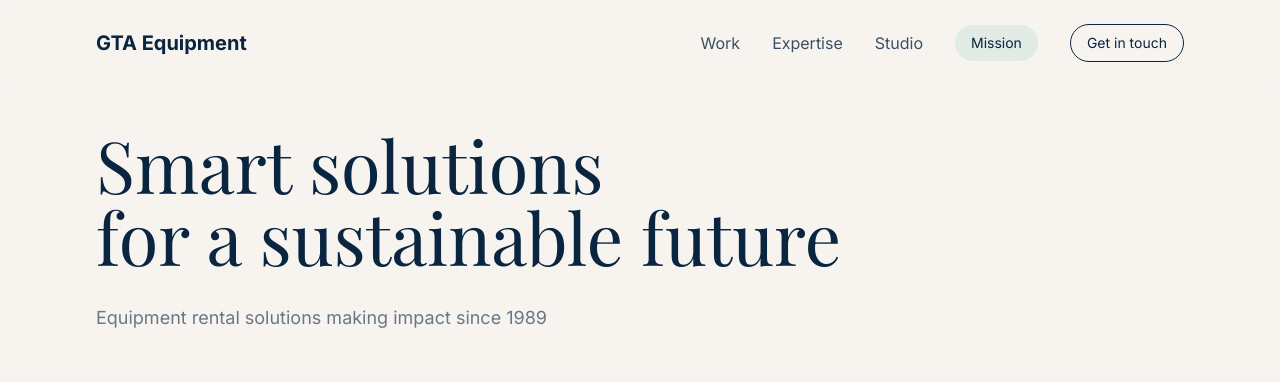
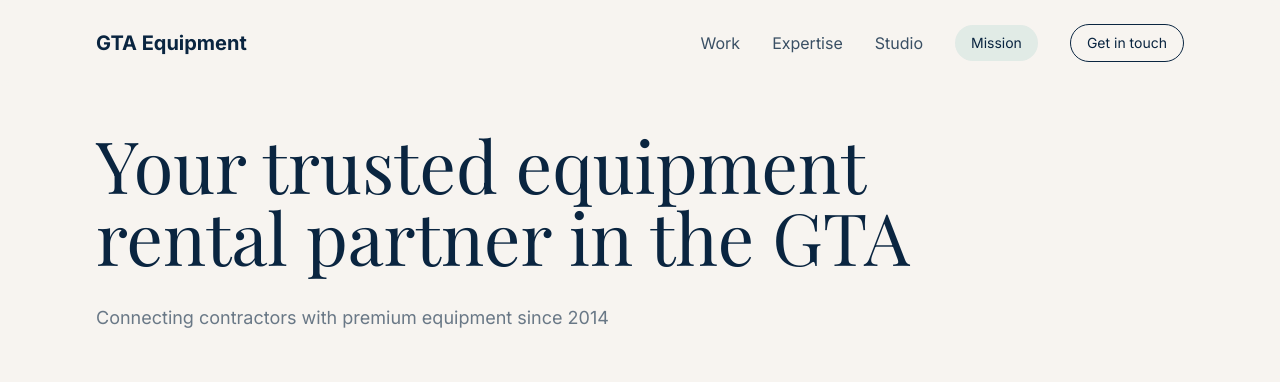
Before and after one commit to Roks2002/elegance-beauty, a React (Vite) app: page / in a window 1280 px wide. Shown: the top 382 px of the page. Built offline with nearby package versions, Linux system fonts and the light colour scheme.

Commit message:
Update hero section text
Refactored the hero section text to reflect the company's focus on GTA-based equipment rental and its experience.

```diff
--- a/src/pages/Index.tsx
+++ b/src/pages/Index.tsx
@@ -46,11 +46,11 @@ const Index = () => {
       <section className="pt-32 pb-20 px-6 md:px-12 lg:px-24">
         <div className="max-w-[1680px] mx-auto">
           <h1 className="text-5xl md:text-7xl font-serif leading-tight mb-8">
-            Smart solutions<br />
-            for a sustainable future
+            Your trusted equipment<br />
+            rental partner in the GTA
           </h1>
           <p className="text-lg text-primary/60 mb-4">
-            Equipment rental solutions making impact since 1989
+            Connecting contractors with premium equipment since 2014
           </p>
         </div>
       </section>
```
